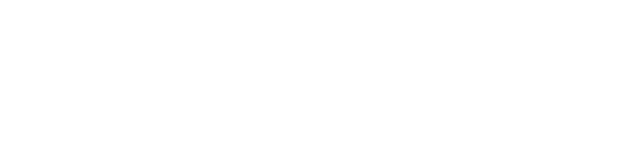
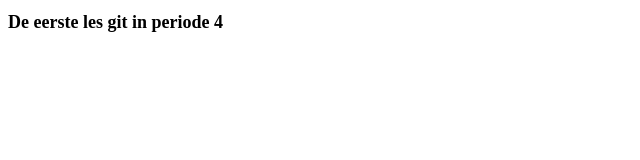
Before and after one commit to makerboomRijnland/lo9e-ont4-1, a plain HTML site: page index.html in a window 1280 px wide. Shown: the whole page, without its empty margins (0-640 px from the left). Drawn offline with Linux system fonts and the light colour scheme.

Commit message:
Titel toegevoegd en styling

```diff
--- /dev/null
+++ b/index.css
@@ -0,0 +1,3 @@
+#title {
+    font-size: 18px;
+}
--- a/index.html
+++ b/index.html
@@ -2,11 +2,12 @@
 <html lang="en">
     <head>
         <meta charset="UTF-8">
+        <link rel="stylesheet" href="index.css" type="text/css" >
         <meta name="viewport" content="width=device-width, initial-scale=1.0">
         <meta http-equiv="X-UA-Compatible" content="ie=edge">
-        <title>LO9E-ONT4-1</title>
+        <title>LO9E-ONT4-1 Git</title>
     </head>
     <body>
-
+        <h1 id="title">De eerste les git in periode 4</h1>
     </body>
 </html>
```
